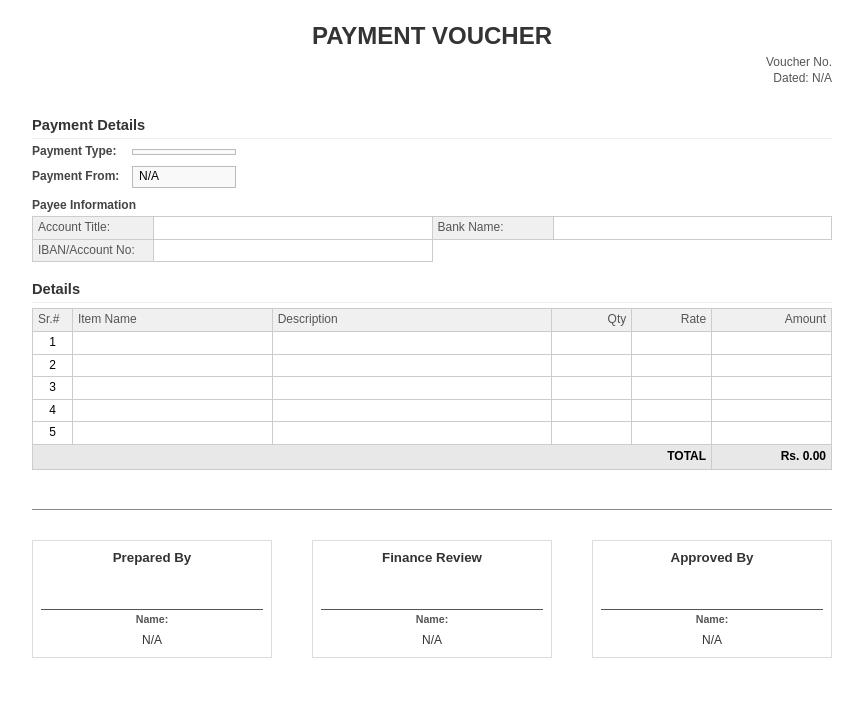
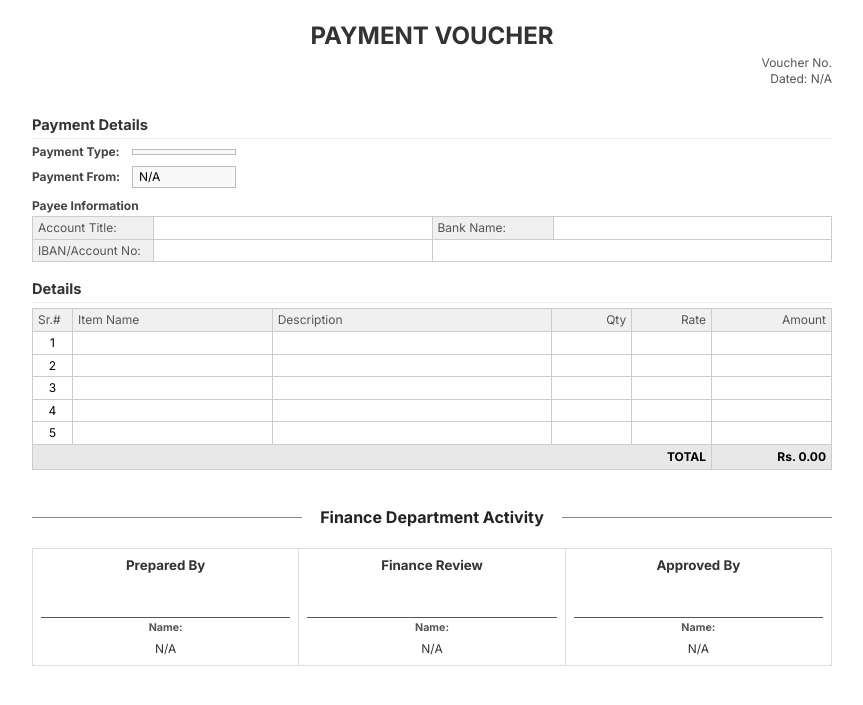
Before and after one commit to UmairBproGmail/bpro_voucher-system, a Flask app: template templates/voucher_templates.html in a window 1280 px wide. Shown: the top 705 px of the page, without its empty margins (208-1071 px from the left). Run offline with Flask 3, Linux system fonts and the light colour scheme; the template is opened without the code that fills it, so the values that code supplies are empty.

Commit message:
voucher_templates.html

```diff
--- a/templates/voucher_templates.html
+++ b/templates/voucher_templates.html
@@ -3,135 +3,177 @@
 <head>
    <meta charset="UTF-8">
    <title>Payment Voucher</title>
+   <!-- Add Inter font from Google Fonts CDN -->
+   <link rel="stylesheet" href="https://fonts.googleapis.com/css?family=Inter:400,700&display=swap">
    <style>
-       body { font-family: Arial, sans-serif; margin: 20px; font-size: 10pt; line-height: 1.3; } /* Base font size */
-       .voucher-container { max-width: 800px; margin: 0 auto; } /* A bit smaller for A4 */
+       body { font-family: 'Inter', Arial, sans-serif; margin: 20px; font-size: 10pt; line-height: 1.3; }
+       .voucher-container { max-width: 800px; margin: 0 auto; }
        .voucher-header { margin-bottom: 12px; overflow: auto; }
        .voucher-title {
+           font-family: 'Inter', Arial, sans-serif;
            font-weight: bold;
-           font-size: 18pt; /* Adjusted */
+           font-size: 18pt;
            margin-bottom: 4px;
            text-align: center;
            color: #333;
        }
        .voucher-number {
+           font-family: 'Inter', Arial, sans-serif;
            text-align: right;
            margin-bottom: 12px;
-           font-size: 9pt; /* Adjusted */
+           font-size: 9pt;
            color: #555;
        }
        .logo { width: 100px; height: auto; object-fit: contain; float: right; margin-right:650px; margin-top: 30px;}
        .field-row { display: flex; align-items: center; margin-bottom: 6px; font-size: 9pt; }
-       .field-row .label-text { width: 100px; font-weight: bold; color: #444;} /* Class for labels */
-       .field-row .value-display, .field-row .checkbox-like { /* Checkbox-like styling */
+       .field-row .label-text {
+           font-family: 'Inter', Arial, sans-serif;
+           width: 100px;
+           font-weight: bold;
+           color: #444;
+       }
+       .field-row .value-display, .field-row .checkbox-like {
+           font-family: 'Inter', Arial, sans-serif;
            border: 1px solid #bbb;
            background: #f9f9f9;
            padding: 2px 6px;
            min-width: 90px;
            margin-right: 12px;
        }
-       .checkbox-like { /* For displaying 'X' or similar for payment type */
+       .checkbox-like {
+           font-family: 'Inter', Arial, sans-serif;
            display: inline-block;
            min-width: 18px;
            text-align: center;
            font-weight: bold;
        }
        .section-title {
+           font-family: 'Inter', Arial, sans-serif;
            font-weight: bold;
            margin: 18px 0 5px 0;
-           font-size: 11pt; /* Adjusted */
+           font-size: 11pt;
            color: #333;
            border-bottom: 1px solid #eee;
            padding-bottom: 3px;
        }
        .sub-section-title {
+           font-family: 'Inter', Arial, sans-serif;
            font-weight: bold;
            margin: 10px 0 3px 0;
-           font-size: 9pt; /* Adjusted */
+           font-size: 9pt;
            color: #444;
        }
        .account-details-table, .items-table {
            width: 100%;
            border-collapse: collapse;
            margin-bottom: 12px;
-           font-size: 9pt; /* Adjusted for table content */
+           font-size: 9pt;
+           font-family: 'Inter', Arial, sans-serif;
        }
        .account-details-table td, .account-details-table th,
        .items-table td, .items-table th {
-           border: 1px solid #ccc; /* Lighter border */
+           border: 1px solid #ccc;
            padding: 3px 5px;
            word-break: break-word;
            vertical-align: top;
+           font-family: 'Inter', Arial, sans-serif;
        }
        .account-details-table th { width: 110px; background: #f0f0f0; text-align: left; font-weight:normal; color:#555}
        .items-table th { background: #f0f0f0; text-align: left; font-weight:normal; color:#555;}
        .items-table tfoot td {
            font-weight: bold;
-           background: #e8e8e8; /* Slightly darker footer */
+           background: #e8e8e8;
            text-align: right;
-           border-top: 1.5px solid #aaa; /* Stronger top border for footer */
+           border-top: 1.5px solid #aaa;
            padding: 4px 5px;
        }
-       .approval-section {
-           display: flex;
+       /* --- Approval section using table for PDF stability --- */
+       .approval-section-table {
            margin-top: 30px;
-           justify-content: space-between;
-           page-break-inside: avoid; /* Try to keep approval section on one page */
+           width: 100%;
+           font-family: 'Inter', Arial, sans-serif;
        }
-       .approval-block {
-           width: 30%; /* Slightly less width */
+       .approval-table {
+           width: 100%;
+           border-collapse: collapse;
+           table-layout: fixed;
+           font-family: 'Inter', Arial, sans-serif;
+       }
+       .approval-table td {
+           width: 33.3%;
            border: 1px solid #ddd;
            padding: 8px;
+           vertical-align: top;
+           text-align: center;
            box-sizing: border-box;
-           text-align: center; /* Center content within block */
        }
-       .approval-block .approval-label { /* Renamed class */
+       .approval-table .review-title {
+           font-family: 'Inter', Arial, sans-serif;
+           font-weight: bold;
+           margin-bottom: 3px;
+           font-size: 10pt;
+           text-align: center;
+           color: #333;
+       }
+       .approval-table .signature-image-container {
+           height: 40px;
+           display: flex;
+           justify-content: center;
+           align-items: center;
+           border-bottom: 1px solid #555;
+           margin-bottom: 3px;
+           overflow: hidden;
+       }
+       .approval-table .signature-image-container img {
+           max-width: 100%;
+           max-height: 100%;
+           object-fit: contain;
+       }
+       .approval-table .approval-label {
+           font-family: 'Inter', Arial, sans-serif;
            display: block;
-           font-size: 8pt; /* Adjusted */
+           font-size: 8pt;
            margin-bottom: 4px;
            color: #555;
            font-weight: bold;
        }
-       .approval-block .signature-image-container {
-           height: 40px; /* Give it space for the image */
-           display: flex;
-           justify-content: center;
-           align-items: center;
-           border-bottom: 1px solid #555; /* Retain line appearance if desired */
-           margin-bottom: 3px;
-       }
-       .approval-block .signature-image-container img {
-           max-width: 100%; /* Ensure image fits within container */
-           max-height: 100%; /* Ensure image fits within container */
-           object-fit: contain;
-       }
-       .approval-block .name-value-display { /* Renamed class */
+       .approval-table .name-value-display {
+           font-family: 'Inter', Arial, sans-serif;
            font-size: 9pt;
            min-height: 15px;
            padding-top: 2px;
            color: #333;
        }
-       .approval-block .review-title {
+       .total-amount-display {
+           font-family: 'Inter', Arial, sans-serif;
            font-weight: bold;
-           margin-bottom: 3px;
-           font-size: 10pt; /* Adjusted */
-           text-align: center;
-           color: #333;
-       }
-       .total-amount-display { /* Renamed class */
-           font-weight: bold;
-           font-size: 11pt; /* Adjusted */
+           font-size: 11pt;
            margin-top: 6px;
            text-align: right;
            color: #222;
        }
-       .divider {
+       /* Divider with title */
+       .divider-with-title {
+           width: 100%;
+           text-align: center;
            border-top: 1px solid #888;
-           margin: 10px 0;
+           margin: 18px 0 18px 0;
+           position: relative;
+           height: 0;
        }
-        /* Helper for empty cells to maintain structure */
+       .divider-with-title .divider-title {
+           font-family: 'Inter', Arial, sans-serif;
+           font-weight: bold;
+           font-size: 12pt;
+           background: #fff;
+           padding: 0 18px;
+           position: relative;
+           top: -0.7em;
+           color: #222;
+           display: inline-block;
+       }
        .empty-cell { color: #aaa; font-style: italic; }
-       td { min-height: 1.2em; } /* Ensure cells have some height */
+       td { min-height: 1.2em; }
    </style>
 </head>
 <body>
@@ -157,7 +199,6 @@
        <span class="value-display">{{ voucher_data_from_form.payment_from_bank | default('N/A', true) }}</span>
    </div>
 
-
    <div class="sub-section-title">Payee Information</div>
    <table class="account-details-table">
        <tr>
@@ -169,6 +210,7 @@
        <tr>
            <th>IBAN/Account No:</th>
            <td>{{ voucher_data_from_form.voucher_iban | default(' ', true) }}</td>
+           <td colspan="2"></td>
        </tr>
    </table>
 
@@ -213,36 +255,41 @@
    </table>
 <span style="display:inline-block; width:40px;"></span>
 
-   <div class="divider"></div>
+  <!-- Divider with title -->
+  <div class="divider-with-title">
+    <span class="divider-title">Finance Department Activity</span>
+  </div>
 
-   <div class="approval-section">
-       <div class="approval-block">
+  <!-- Approval section, now as a table for PDF stability -->
+  <div class="approval-section-table">
+    <table class="approval-table">
+      <tr>
+        <td>
           <div class="review-title">Prepared By</div>
-           {# Signature goes on the line #}
           <div class="signature-image-container">
             {{ voucher_data_from_form.prepared_by_signature_html | safe }}
           </div>
           <div class="approval-label">Name:</div>
           <div class="name-value-display">{{ voucher_data_from_form.prepared_by_name_selected | default('N/A', true) }}</div>
-       </div>
-       <div class="approval-block">
+        </td>
+        <td>
           <div class="review-title">Finance Review</div>
-           {# Signature goes on the line #}
           <div class="signature-image-container">
             {{ voucher_data_from_form.finance_signature_html | safe }}
           </div>
           <div class="approval-label">Name:</div>
           <div class="name-value-display">{{ voucher_data_from_form.finance_review_name | default('N/A', true) }}</div>
-       </div>
-       <div class="approval-block">
+        </td>
+        <td>
           <div class="review-title">Approved By</div>
-           {# Signature goes on the line #}
           <div class="signature-image-container">
             {{ voucher_data_from_form.approved_by_signature_html | safe }}
           </div>
           <div class="approval-label">Name:</div>
           <div class="name-value-display">{{ voucher_data_from_form.approved_by_name | default('N/A', true) }}</div>
-       </div>
+        </td>
+      </tr>
+    </table>
   </div>
 </div>
 </body>
```
Lines whose indentation alone changed are shown as unchanged.
